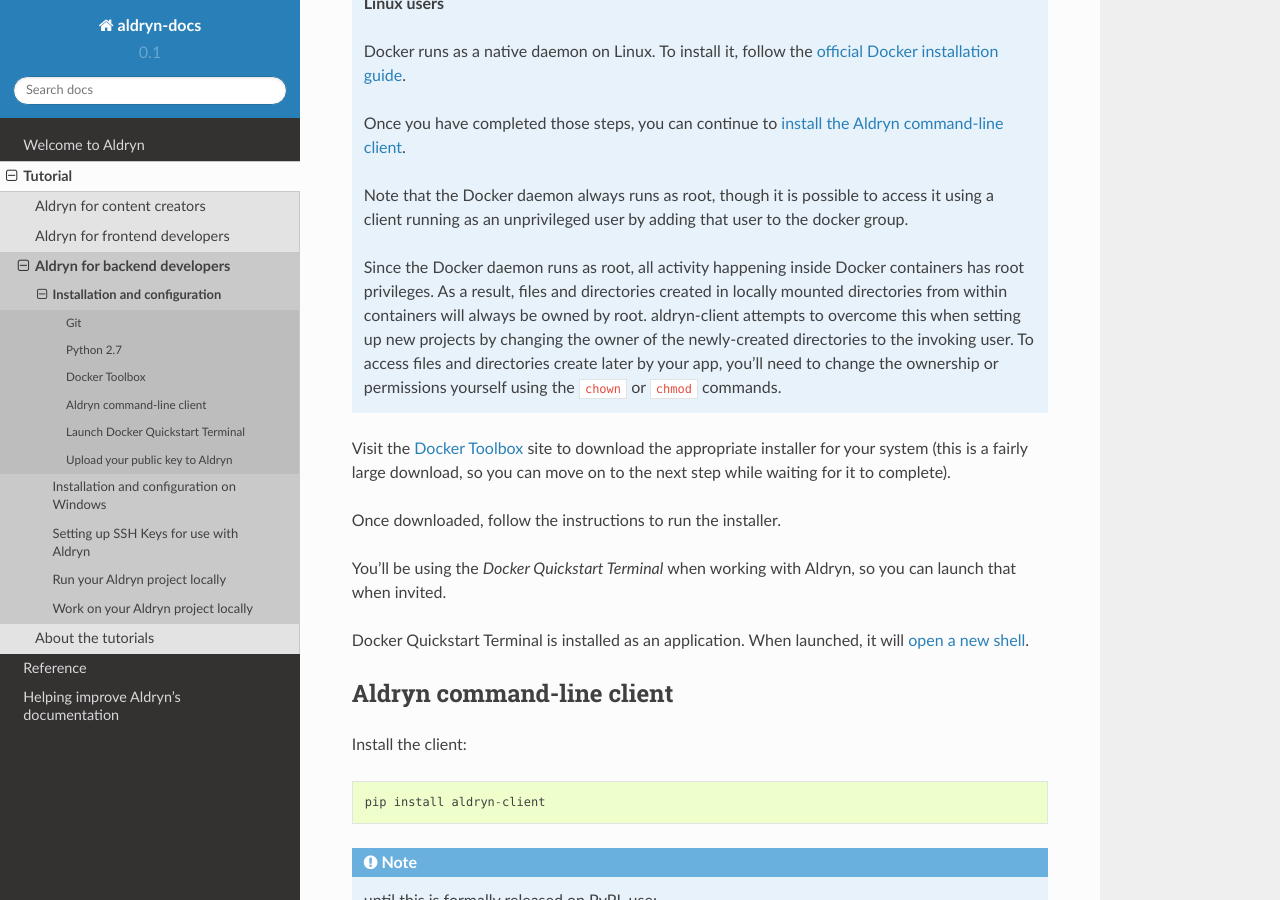
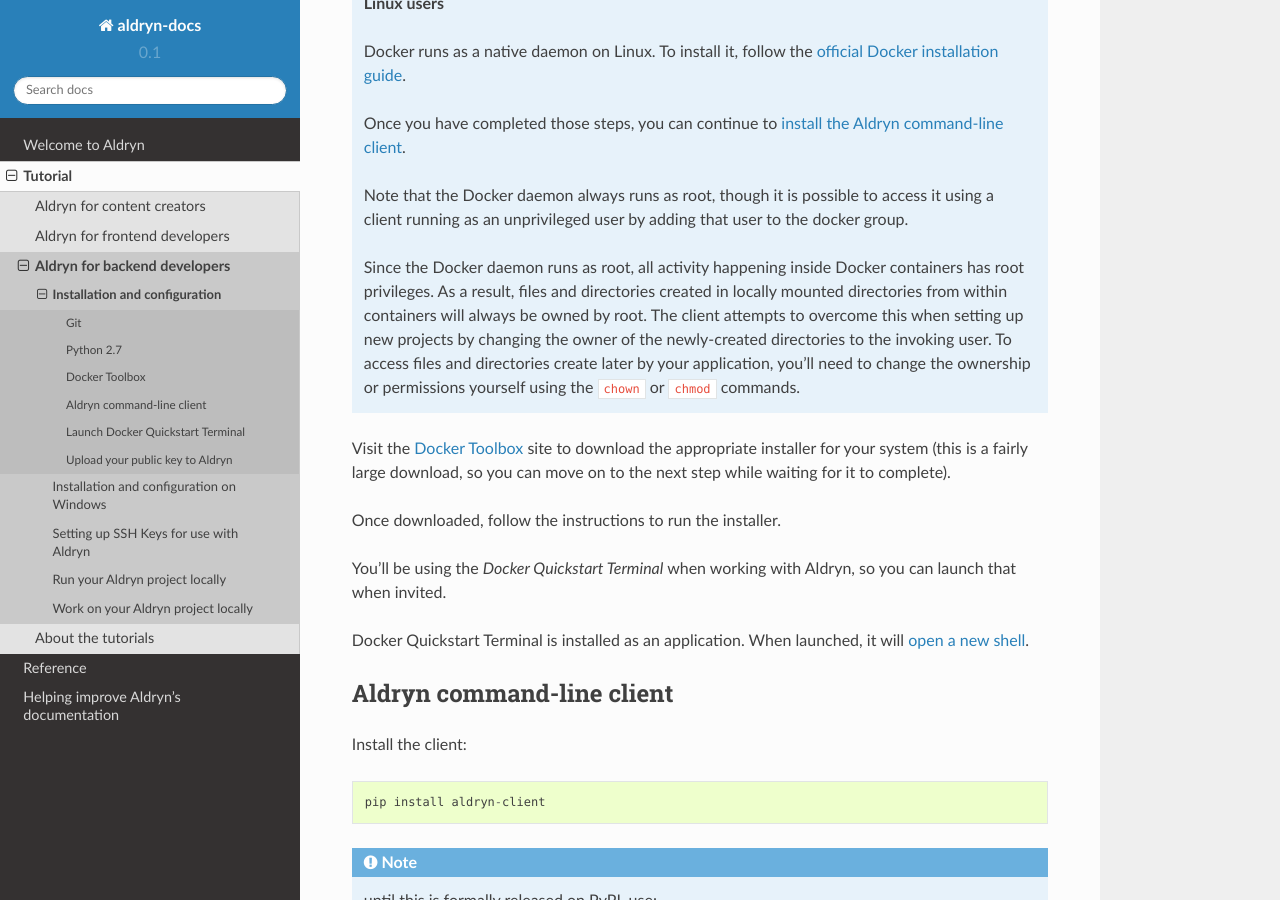
Before and after one commit to aldryn/aldryn-docs, a Sphinx documentation site: the page built from docs/tutorial/commandline/installation.rst, in a window 1280 px wide and 900 px high, scrolled down 1336 px. Built offline with Sphinx 7.4.7 and the Read the Docs theme 2.0.0, drawn with Linux system fonts in a browser that asks for light colours.

Commit message:
Changes following @evildmp's review

```diff
--- a/docs/tutorial/commandline/installation.rst
+++ b/docs/tutorial/commandline/installation.rst
@@ -70,10 +70,10 @@
 
     Since the Docker daemon runs as root, all activity happening inside Docker containers
     has root privileges. As a result, files and directories created in locally mounted
-    directories from within containers will always be owned by root. aldryn-client
+    directories from within containers will always be owned by root. The client
     attempts to overcome this when setting up new projects by changing the owner of
     the newly-created directories to the invoking user. To access files and directories
-    create later by your app, you'll need to change the ownership or permissions yourself
+    create later by your application, you'll need to change the ownership or permissions yourself
     using the ``chown`` or ``chmod`` commands.
 
 Visit the `Docker Toolbox <https://www.docker.com/toolbox>`_ site to download the appropriate
```
